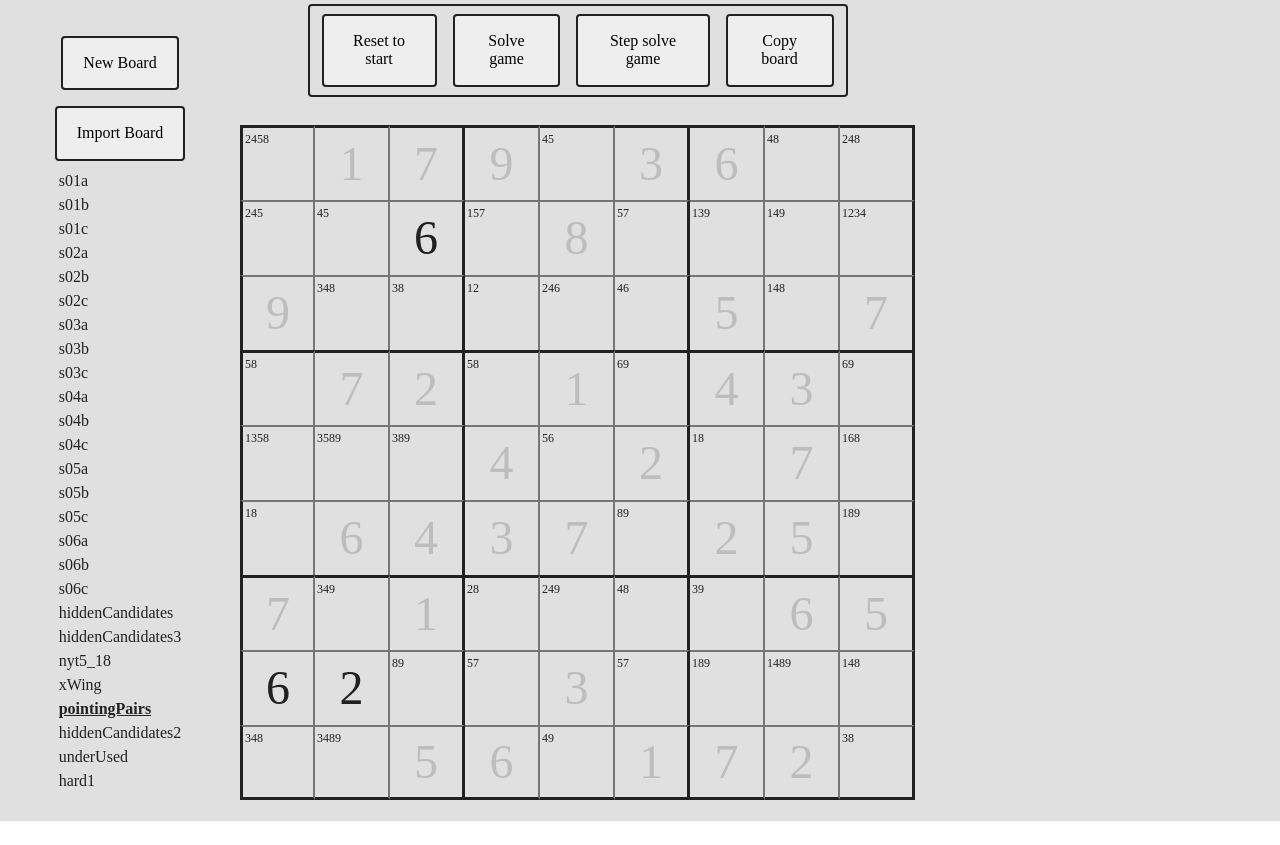
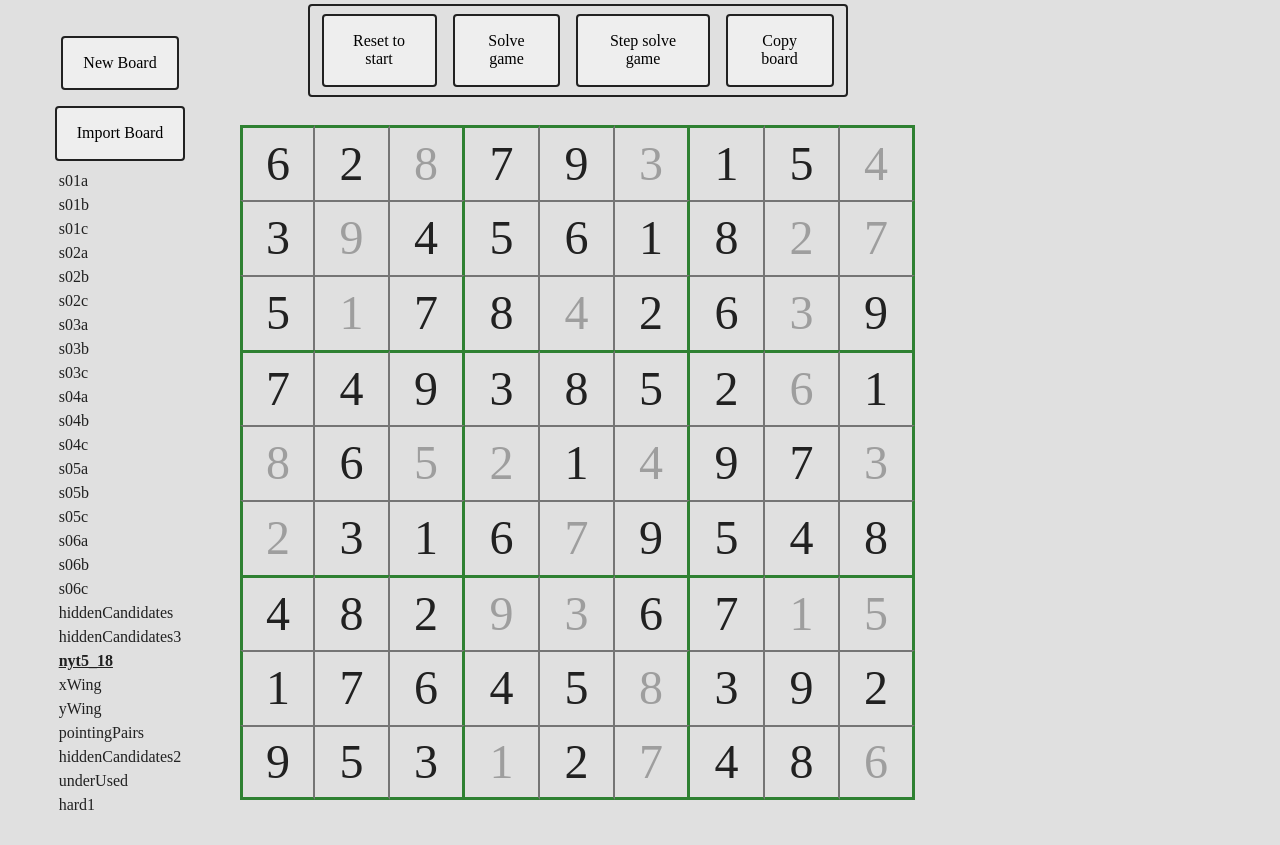
Before and after one commit to jbmanning/sudoku-recoil, a React (Create React App) app: page / in a window 1280 px wide. Before the commit the page ends 821 px from the top, so only its background shows below. Built offline with nearby package versions, Linux system fonts and the light colour scheme.

Commit message:
don't solve puzzles in prod

```diff
--- a/src/__data/index.js
+++ b/src/__data/index.js
@@ -23,6 +23,7 @@ export default {
     "000001030231090000065003100678924300103050006000136700009360570006019843300000000",
   nyt5_18: "008003004090000027010040030000000060805204003200070000000930015000008000000107006",
   xWing: "100000569492056108056109240009640801064010000218035604040500016905061402621000005",
+  yWing: "900240000050690231020050090090700320002935607070002900069020073510079062207086009",
   pointingPairs:
     "017903600000080000900000507072010430000402070064370250701000065000030000005601720",
   hiddenCandidates2:
--- a/src/pages/home/board/_board.styled.tsx
+++ b/src/pages/home/board/_board.styled.tsx
@@ -63,7 +63,7 @@ export const GameCell = styled.div<CellProps>`
 
   color: ${({ cell }) => {
     if (cell && !cell.isValid) return "red";
-    else if (cell && cell.isStatic) return "var(--grey-4)";
+    else if (cell && cell.isStatic) return "var(--grey-5)";
     return;
   }};
   font-size: ${({ cell }) => cell && cell.value === undefined && ".25em"};
--- a/src/state/sudoku.ts
+++ b/src/state/sudoku.ts
@@ -414,13 +414,15 @@ export class SudokuStore {
 class GameStore {
   @observable currentGame?: SudokuStore;
   constructor() {
-    const game = this.knownGames.find((kg) => kg.name === "pointingPairs");
+    const game = this.knownGames.find((kg) => kg.name === "nyt5_18");
     if (game) this.startGame(game.name, game.val);
   }
 
   @action startGame(name: string, data: number[]) {
     this.currentGame = new SudokuStore(name, data);
-    this.currentGame.solveGame();
+    if (process.env.NODE_ENV === "development") {
+      this.currentGame.solveGame();
+    }
   }
 
   @computed get knownGames() {
```
